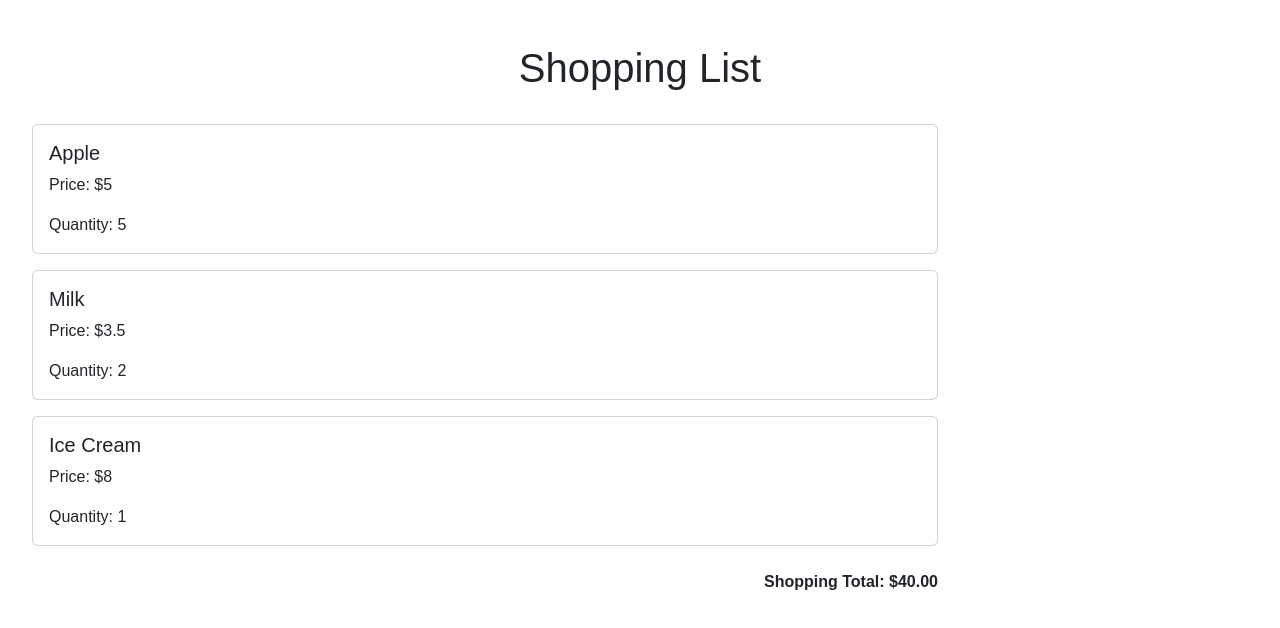
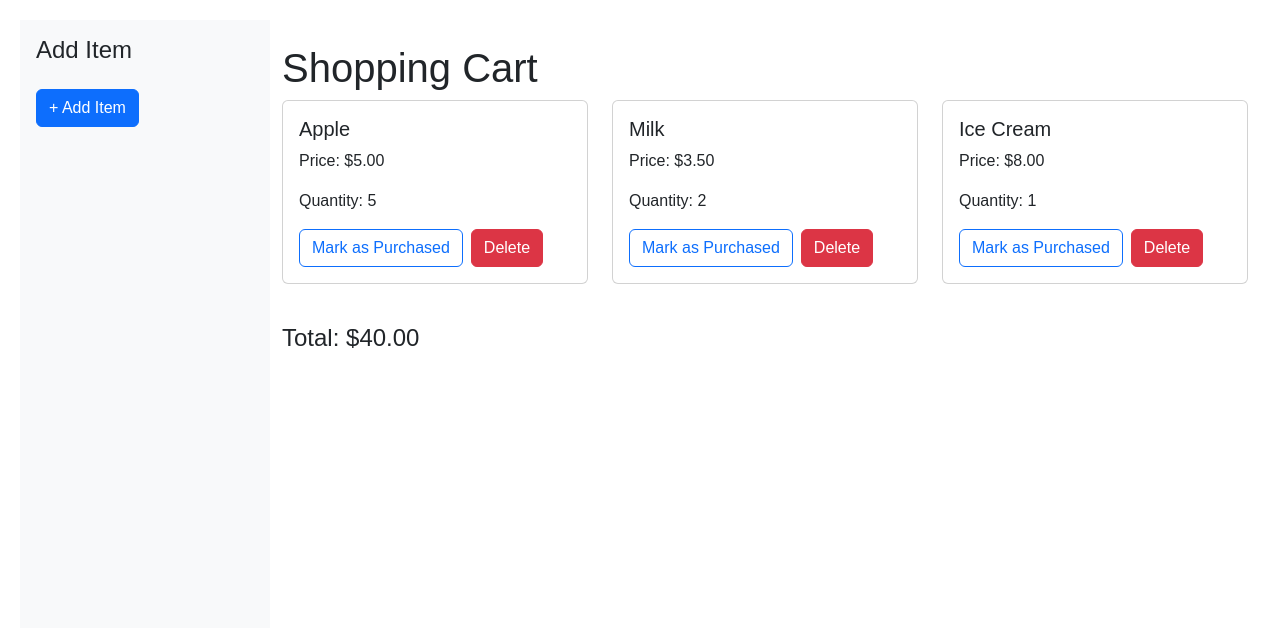
Before and after one commit to ameliawht75/Shopping-App, a React (Vite) app: page / in a window 1280 px wide. Shown: the top 628 px of the page. Built offline with nearby package versions, Linux system fonts and the light colour scheme.

Commit message:
week 2 upload

```diff
--- a/src/App.css
+++ b/src/App.css
@@ -1,5 +1,5 @@
 /* Sidebar Styling */
-/*.sidebar {
+.sidebar {
   background-color: palevioletred;
   border-right: 1px solid #ddd;
   min-height: 100vh;
@@ -7,7 +7,7 @@
   top: 0;
   padding-top: 20px;
   border-radius: 5px 5px 5px 5px;
-}*/
+}
 
 body {
   padding: 20px;
--- a/src/App.tsx
+++ b/src/App.tsx
@@ -1,52 +1,50 @@
-import { useState } from 'react'; //This came from a couple YouTube tutorials.
-import { items as initialItems } from './data';
-import Header from './components/Header';
+import { useState } from 'react';
+import { items as testItems, Item } from './data';
 import ItemList from './components/ItemList';
+import Sidebar from './components/Sidebar';
 import CartSummary from './components/CartSummary';
-import type { Item } from './components/ItemCard'; //I am using this to manage the items being added and edited.
 
-function App() { //integrated useState here to manage items being added and edited.
-  const [items, setItems] = useState<Item[]>(initialItems);
-  const [newItem, setNewItem] = useState<Item>({ id: 0, name: '', price: 0, quantity: 1 });
-  const [editingItem, setEditingItem] = useState<Item | null>(null);
+function App() {
+  const [items, setItems] = useState<Item[]>(testItems);
 
-  const addItem = (event: React.FormEvent) => {
-    event.preventDefault();
-
-    if (newItem.name && newItem.price > 0) {
-      const newId = items.length ? Math.max(...items.map((item) => item.id)) + 1 : 1;
-      setItems([...items, { ...newItem, id: newId }]);
-      setNewItem({ id: 0, name: '', price: 0, quantity: 1 });
-    }
+  const addItem = () => {
+    const newId = items.length ? Math.max(...items.map(i => i.id)) + 1 : 1;
+    const newItem: Item = {
+      id: newId,
+      name: 'New Product',
+      price: 19.99,
+      quantity: 1,
+      purchased: false
+    };
+    setItems([...items, newItem]);
   };
 
   const deleteItem = (id: number) => {
-    setItems((prevItems) => prevItems.filter((item) => item.id !== id));
+    setItems(items.filter(item => item.id !== id));
   };
 
-  const editItem = (item: Item) => {
-    setEditingItem(item);
-    setNewItem(item);
+  const togglePurchased = (id: number) => {
+    const updatedItems = items.map(item =>
+      item.id === id ? { ...item, purchased: !item.purchased } : item
+    );
+    setItems(updatedItems);
   };
 
-  const updateItem = (event: React.FormEvent) => {
-    event.preventDefault();
-
-    if (newItem.name && newItem.price > 0) {
-      setItems(items.map((item) => (item.id === newItem.id ? newItem : item)));
-      setEditingItem(null);
-      setNewItem({ id: 0, name: '', price: 0, quantity: 1 });
-    }
-  };
+  const total = items.reduce((sum, item) => {
+    return sum + item.price * item.quantity;
+  }, 0);
 
   return (
-    <div className="container-fluid mt-4">
-      <Header />
-      <div className="row">
-        <div className="col-md-8 col-lg-9">
-          <ItemList items={items} deleteItem={deleteItem} editItem={editItem} />
-          <CartSummary items={items} />
-        </div>
+    <div className="d-flex">
+      <Sidebar onAddItem={addItem} />
+      <div className="container mt-4">
+        <h1>Shopping Cart</h1>
+        <ItemList
+          items={items}
+          onDelete={deleteItem}
+          onTogglePurchased={togglePurchased}
+          total={total}
+        />
       </div>
     </div>
   );
--- a/src/components/CartSummary.tsx
+++ b/src/components/CartSummary.tsx
@@ -11,14 +11,8 @@ interface Props {
   return totalPrice;
 }*/
 
-  const CartSummary = ({ items }: Props) => {
-    const total = items.reduce((sum, item) => sum + item.price * item.quantity, 0);
-
-    return (
-      <div className="mt-4 text-end fw-bold">
-        Shopping Total: ${total.toFixed(2)}
-      </div>
-    );
+const CartSummary = () => {
+    return <div>Cart Summary</div>;
 };
 
 export default CartSummary;
--- a/src/components/ItemCard.tsx
+++ b/src/components/ItemCard.tsx
@@ -7,6 +7,7 @@ export interface Item {
   name: string;
   price: number;
   quantity: number;
+  purchased: boolean;
 }
 
 interface Props {
--- a/src/components/ItemList.tsx
+++ b/src/components/ItemList.tsx
@@ -1,33 +1,51 @@
-//List the items as they are created following those in the data.ts file.  For future would like to do this based on categories like product, dairy, deli, etc.
+import { Item } from '../data';
 
-
-import ItemCard from './ItemCard';
-
-
-interface Item {
-  id: number;
-  name: string;
-  price: number;
-  quantity: number;
+interface ItemListProps {
+  items: Item[];
+  onDelete: (id: number) => void;
+  onTogglePurchased: (id: number) => void;
+  total: number;
 }
 
-
-interface Props {
-  items: Item[];
-  deleteItem: (id: number) => void;
-  editItem: (item: Item) => void;
-}
-
-
-function ItemList({ items, deleteItem, editItem }: Props) {
+const ItemList = ({ items, onDelete, onTogglePurchased, total }: ItemListProps) => {
   return (
-    <div className="mt-4">
-      {items.map((item) => (
-        <ItemCard key={item.id} item={item} deleteItem={deleteItem} editItem={editItem} />
+    <div className="row">
+      {items.map(item => (
+        <div key={item.id} className="col-md-4 mb-3">
+          <div className="card">
+            <div className="card-body">
+              <h5
+                className={`card-title ${
+                  item.purchased ? 'text-muted text-decoration-line-through' : ''
+                }`}
+              >
+                {item.name}
+              </h5>
+              <p className="card-text">Price: ${item.price.toFixed(2)}</p>
+              <p className="card-text">Quantity: {item.quantity}</p>
+              <button
+                className={`btn me-2 ${
+                  item.purchased ? 'btn-success' : 'btn-outline-primary'
+                }`}
+                onClick={() => onTogglePurchased(item.id)}
+              >
+                {item.purchased ? 'Purchased' : 'Mark as Purchased'}
+              </button>
+              <button
+                className="btn btn-danger"
+                onClick={() => onDelete(item.id)}
+              >
+                Delete
+              </button>
+            </div>
+          </div>
+        </div>
       ))}
+      <div className="col-12 mt-4">
+        <h4>Total: ${total.toFixed(2)}</h4>
+      </div>
     </div>
   );
-}
-
+};
 
 export default ItemList;
--- /dev/null
+++ b/src/components/Sidebar.tsx
@@ -0,0 +1,22 @@
+//Creates a sidebar for adding and editing items
+//Would like to make it so sidebar changes color based on adding or editing items.
+//Another future idea is to add the category of the item so they can be filtered.
+
+//import Item from './ItemCard'; Tried this alone and it didn't work.
+
+interface SidebarProps {
+  onAddItem: () => void;
+}
+
+const Sidebar = ({ onAddItem }: SidebarProps) => {
+  return (
+    <div className="bg-light p-3" style={{ minWidth: '250px', height: '100vh' }}>
+      <h4>Add Item</h4>
+      <button className="btn btn-primary mt-3" onClick={onAddItem}>
+        + Add Item
+      </button>
+    </div>
+  );
+};
+
+export default Sidebar;
--- a/src/data.ts
+++ b/src/data.ts
@@ -1,7 +1,7 @@
 //data for the shopping cart application
 
 export const items = [
-    { id: 1, name: "Apple", price: 5.00, quantity: 5 },
-    { id: 2, name: "Milk", price: 3.50, quantity: 2 },
-    { id: 3, name: "Ice Cream", price: 8.00, quantity: 1 },
+    { id: 1, name: "Apple", price: 5.00, quantity: 5, purchased: false },
+    { id: 2, name: "Milk", price: 3.50, quantity: 2, purchased: false },
+    { id: 3, name: "Ice Cream", price: 8.00, quantity: 1, purchased: false },
   ];
```
Lines whose indentation alone changed are shown as unchanged.
